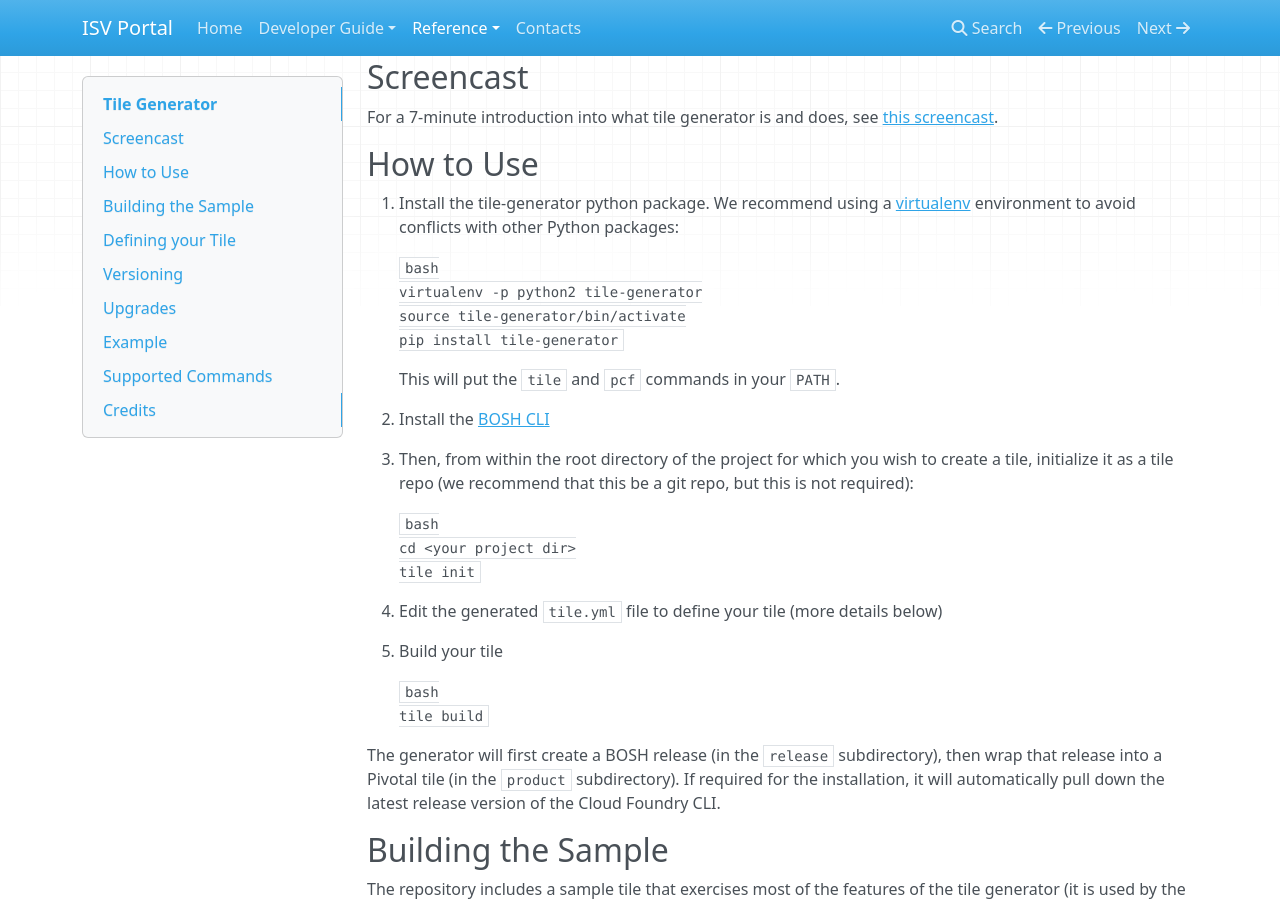
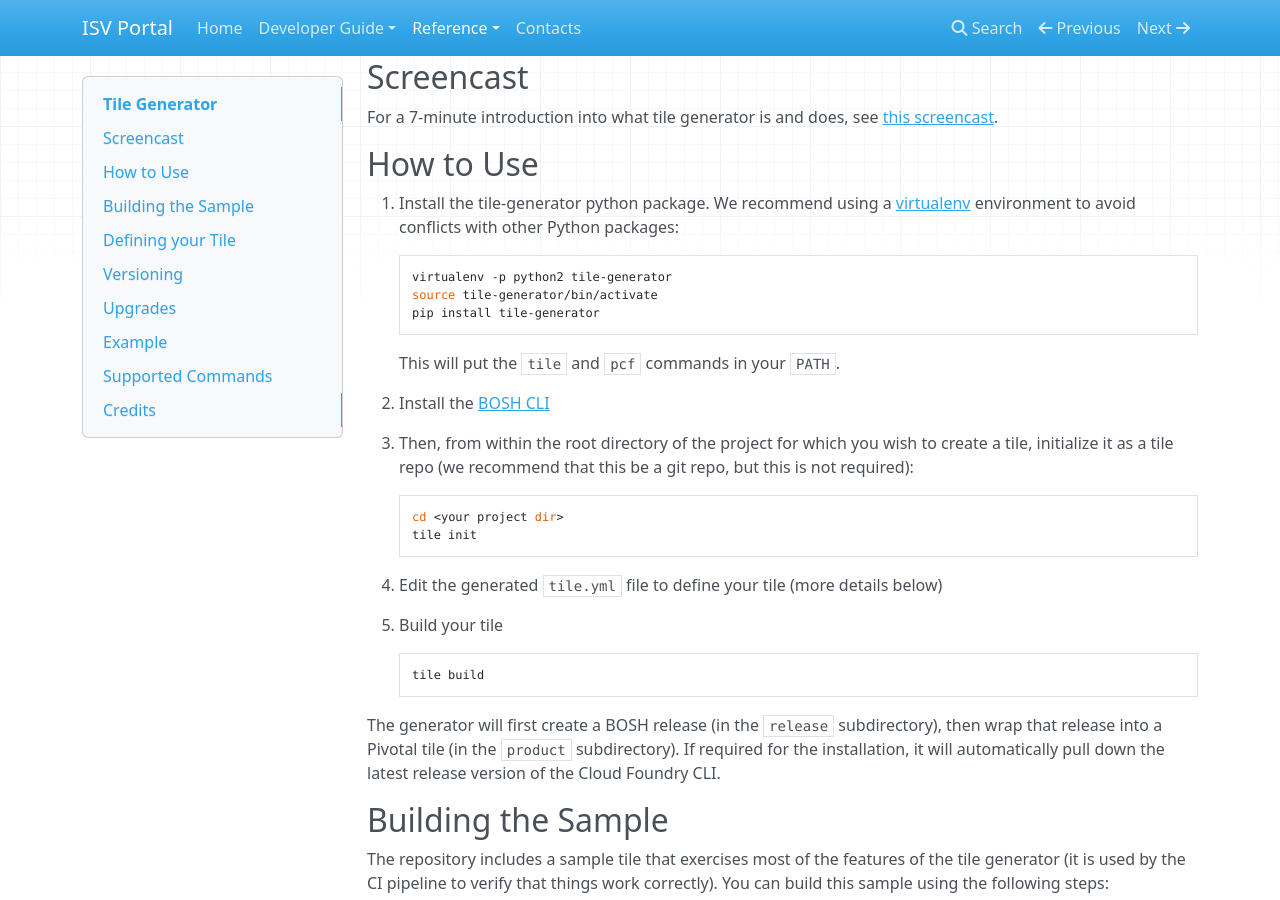
Before and after one commit to vmware-archive/isv-portal, an MkDocs documentation site: the page built from docs/tile-generator.md, in a window 1280 px wide and 900 px high, scrolled down 1117 px. Built offline with MkDocs 1.6.1, drawn with Linux system fonts in a browser that asks for light colours; nearby versions of some CDN libraries; old or Windows-style settings are respelled for this version of MkDocs.

Commit message:
Fix indented code block formatting.
Apparently one can't use triple-quote-fenced code blocks inside list
indents.

````diff
--- a/docs/tile-generator.md
+++ b/docs/tile-generator.md
@@ -47,11 +47,9 @@ For a 7-minute introduction into what tile generator is and does, see
    [virtualenv](https://virtualenv.pypa.io/en/stable/) environment to
    avoid conflicts with other Python packages:
 
-    ```bash
-    virtualenv -p python2 tile-generator
-    source tile-generator/bin/activate
-    pip install tile-generator
-    ```
+        virtualenv -p python2 tile-generator
+        source tile-generator/bin/activate
+        pip install tile-generator
 
     This will put the `tile` and `pcf` commands in your `PATH`.
 
@@ -59,18 +57,14 @@ For a 7-minute introduction into what tile generator is and does, see
 
 3. Then, from within the root directory of the project for which you wish to create a tile, initialize it as a tile repo (we recommend that this be a git repo, but this is not required):
 
-    ```bash
-    cd <your project dir>
-    tile init
-    ```
+        cd <your project dir>
+        tile init
 
 4. Edit the generated `tile.yml` file to define your tile (more details below)
 
 5. Build your tile
 
-    ```bash
-    tile build
-    ```
+        tile build
 
 The generator will first create a BOSH release (in the `release` subdirectory),
 then wrap that release into a Pivotal tile (in the `product` subdirectory).
````
